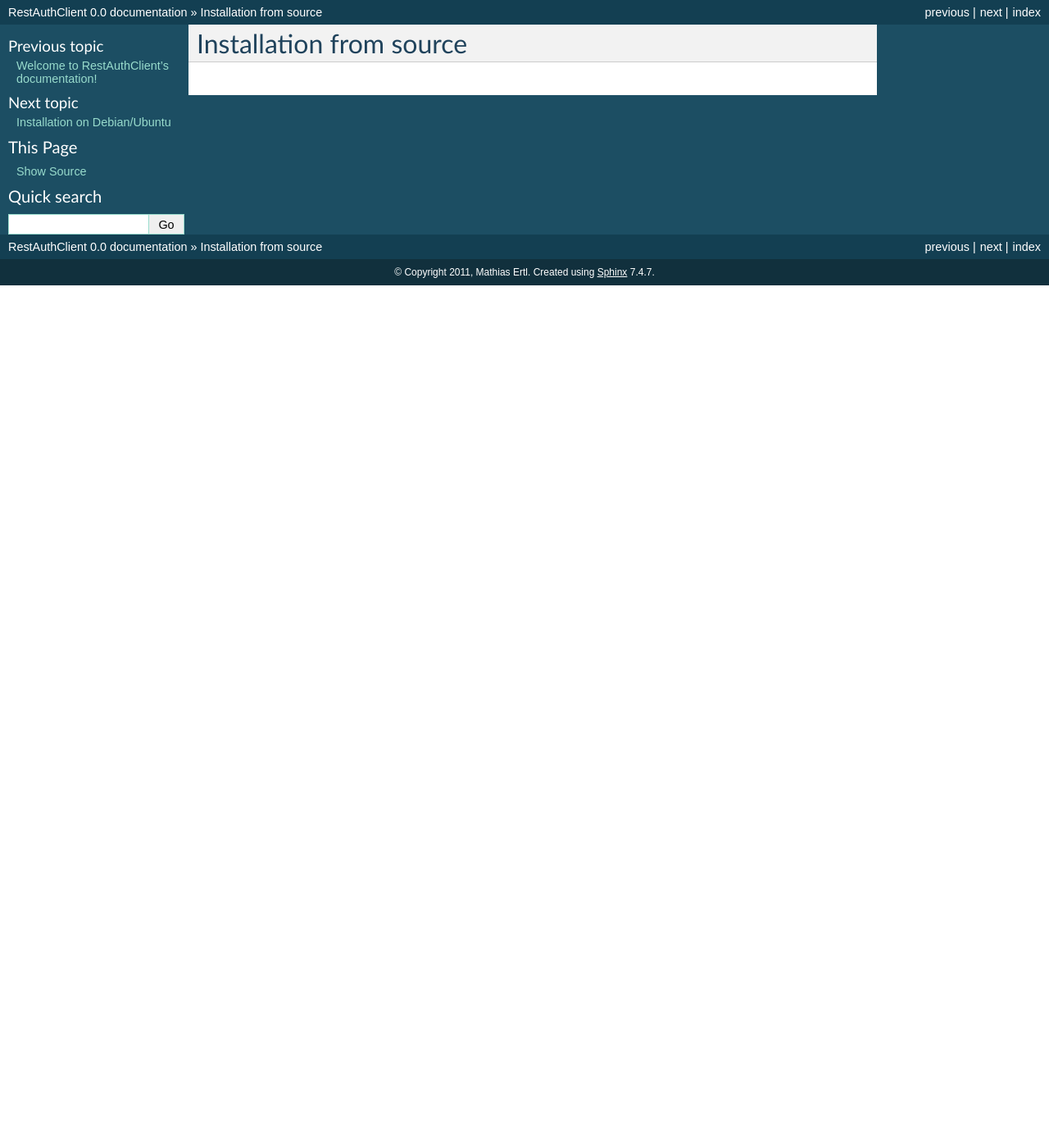
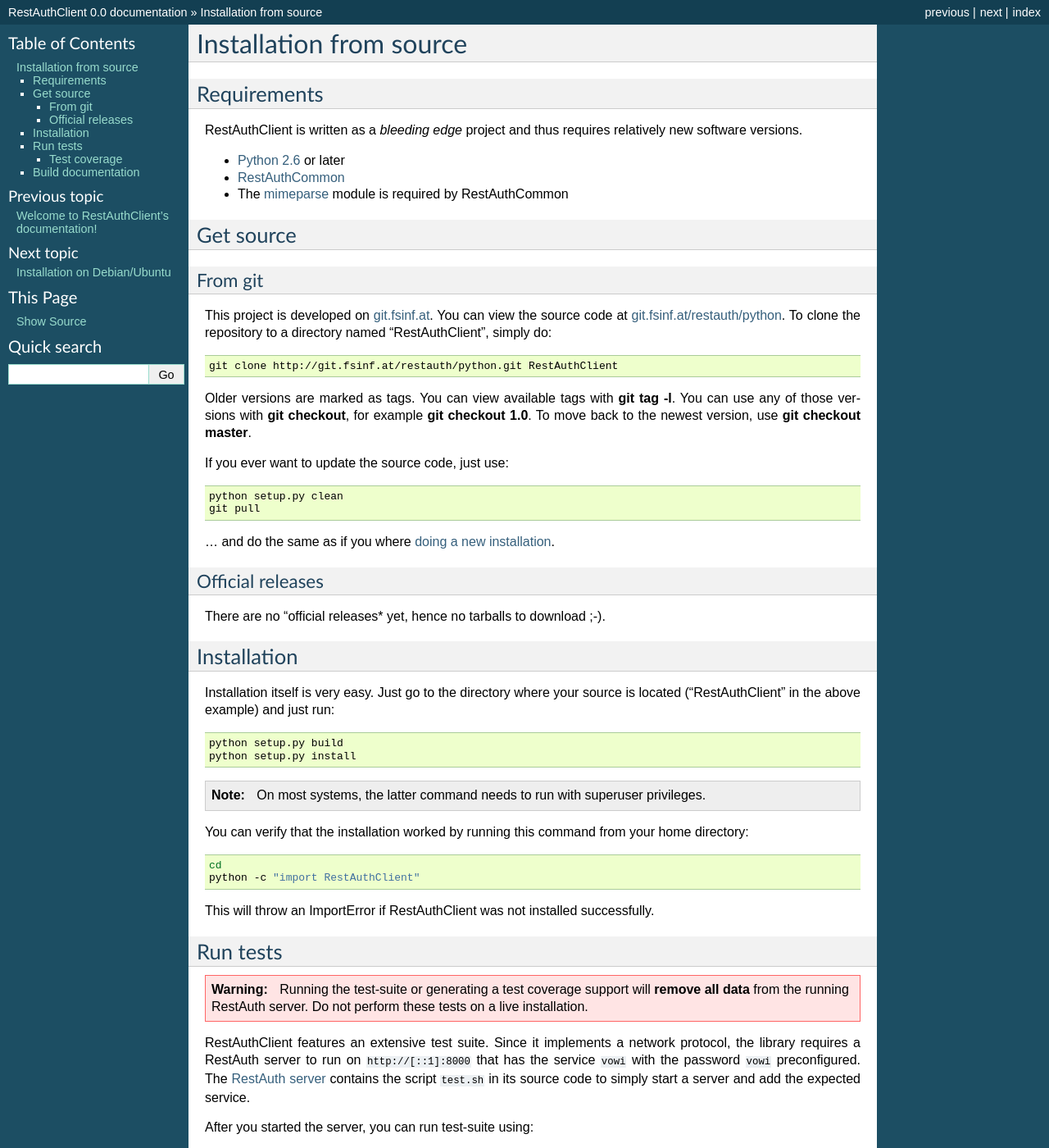
Before and after one commit to RestAuth/RestAuthClient, a Sphinx documentation site: the page built from doc/install/from-source.rst, in a window 1280 px wide and 1400 px high. Shown: the whole window at 82% size. Built offline with Sphinx 7.4.7, drawn with Linux system fonts in a browser that asks for light colours; some of the changed text lies outside the part shown.

Commit message:
add installation instructions

```diff
--- a/doc/install/from-source.rst
+++ b/doc/install/from-source.rst
@@ -1,2 +1,110 @@
 Installation from source
 ========================
+
+Requirements
+------------
+
+RestAuthClient is written as a *bleeding edge* project and thus requires relatively new software
+versions.
+
+* `Python 2.6 <http://www.python.org/>`_ or later
+* `RestAuthCommon <https://redmine.fsinf.at/projects/restauthcommon>`_
+* The `mimeparse <https://code.google.com/p/mimeparse/>`_ module is required by RestAuthCommon
+
+Get source
+----------
+
+From git
+++++++++
+
+This project is developed on `git.fsinf.at <https://git.fsinf.at/>`_. You can view the source code
+at `git.fsinf.at/restauth/python  <https://git.fsinf.at/restauth/python>`_. To clone the
+repository to a directory named "RestAuthClient", simply do:
+
+.. code-block:: bash
+
+   git clone http://git.fsinf.at/restauth/python.git RestAuthClient
+
+Older versions are marked as tags. You can view available tags with :command:`git tag -l`. You can
+use any of those versions with :command:`git checkout`, for example :command:`git checkout 1.0`.
+To move back to the newest version, use :command:`git checkout master`.
+
+If you ever want to update the source code, just use:
+
+.. code-block:: bash
+
+   python setup.py clean
+   git pull
+
+... and do the same as if you where
+:ref:`doing a new installation <install_from-source_installation>`.
+
+Official releases
++++++++++++++++++
+
+There are no "official releases* yet, hence no tarballs to download ;-).
+
+.. _install_from-source_installation:
+
+Installation
+------------
+
+Installation itself is very easy. Just go to the directory where your source is located
+("RestAuthClient" in the above example) and just run:
+
+.. code-block:: bash
+
+   python setup.py build
+   python setup.py install
+
+.. NOTE:: On most systems, the latter command needs to run with superuser privileges.
+
+
+You can verify that the installation worked by running this command from your home directory:
+
+.. code-block:: bash
+
+   cd
+   python -c "import RestAuthClient"
+
+This will throw an ImportError if RestAuthClient was not installed successfully.
+
+
+Run tests
+---------
+
+.. WARNING:: Running the test-suite or generating a test coverage support will **remove all data**
+   from the running RestAuth server. Do not perform these tests on a live installation.
+
+RestAuthClient features an extensive test suite. Since it implements a network protocol, the library
+requires a RestAuth server to run on ``http://[::1]:8000`` that has the service ``vowi`` with the
+password ``vowi`` preconfigured. The `RestAuth server <https://server.restauth.net>`_ contains the
+script ``test.sh`` in its source code to simply start a server and add the expected service.
+
+After you started the server, you can run test-suite using:
+
+.. code-block:: bash
+
+   python setup.py test
+
+Test coverage
++++++++++++++
+
+You can also generate a test coverage report using `coverage.py
+<http://nedbatchelder.com/code/coverage/>`_ using:
+
+.. code-block:: bash
+
+   python setup.py coverage
+
+By default, a pretty coverage report will go to doc/coverage/.
+
+Build documentation
+-------------------
+
+To generate the most recent documentation (the newest version of the document you're currently
+reading), just run:
+
+.. code-block:: bash
+
+   python setup.py build_doc
```
Also changed, not shown: doc/install/debian-ubuntu.rst (+38 -0 lines).
